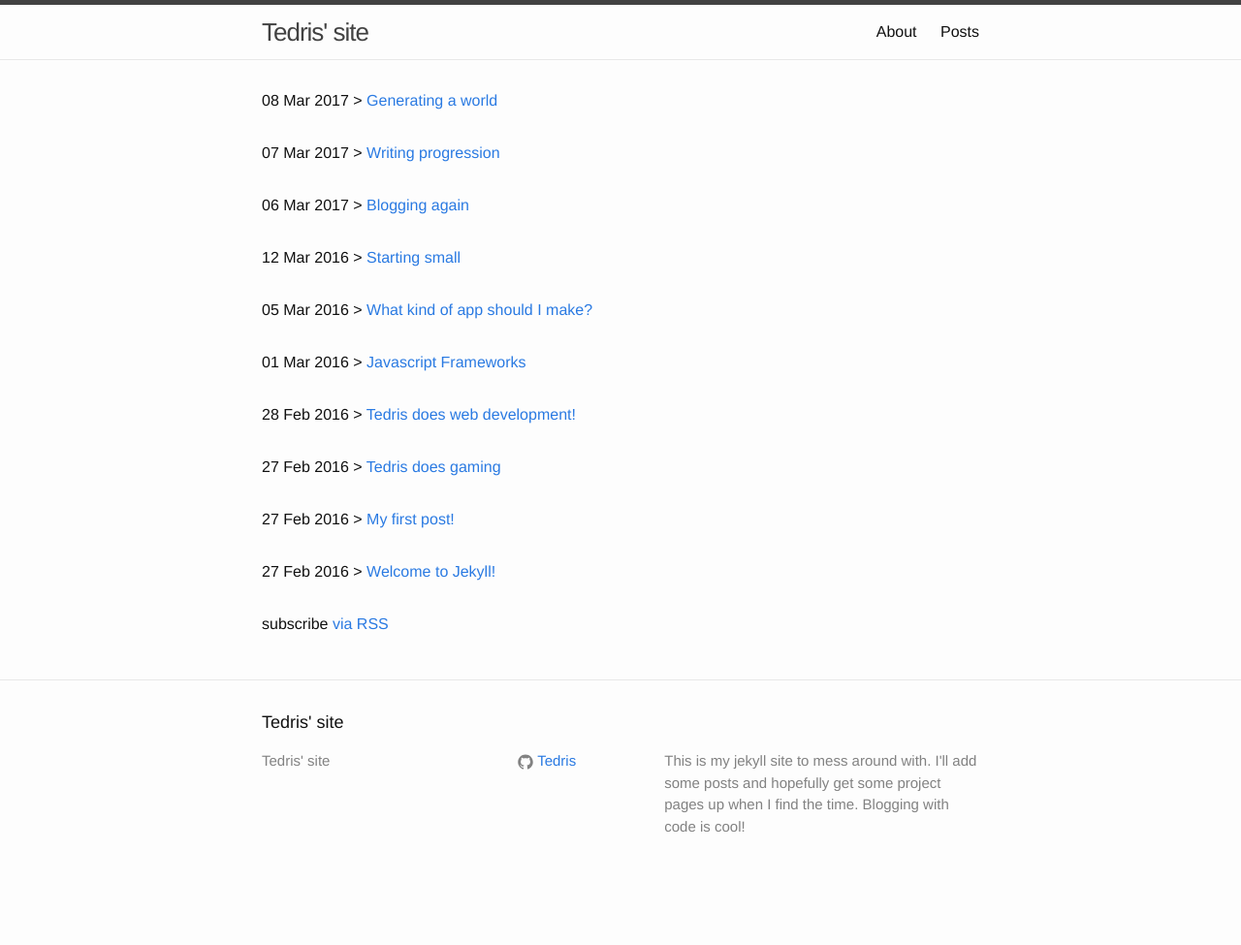
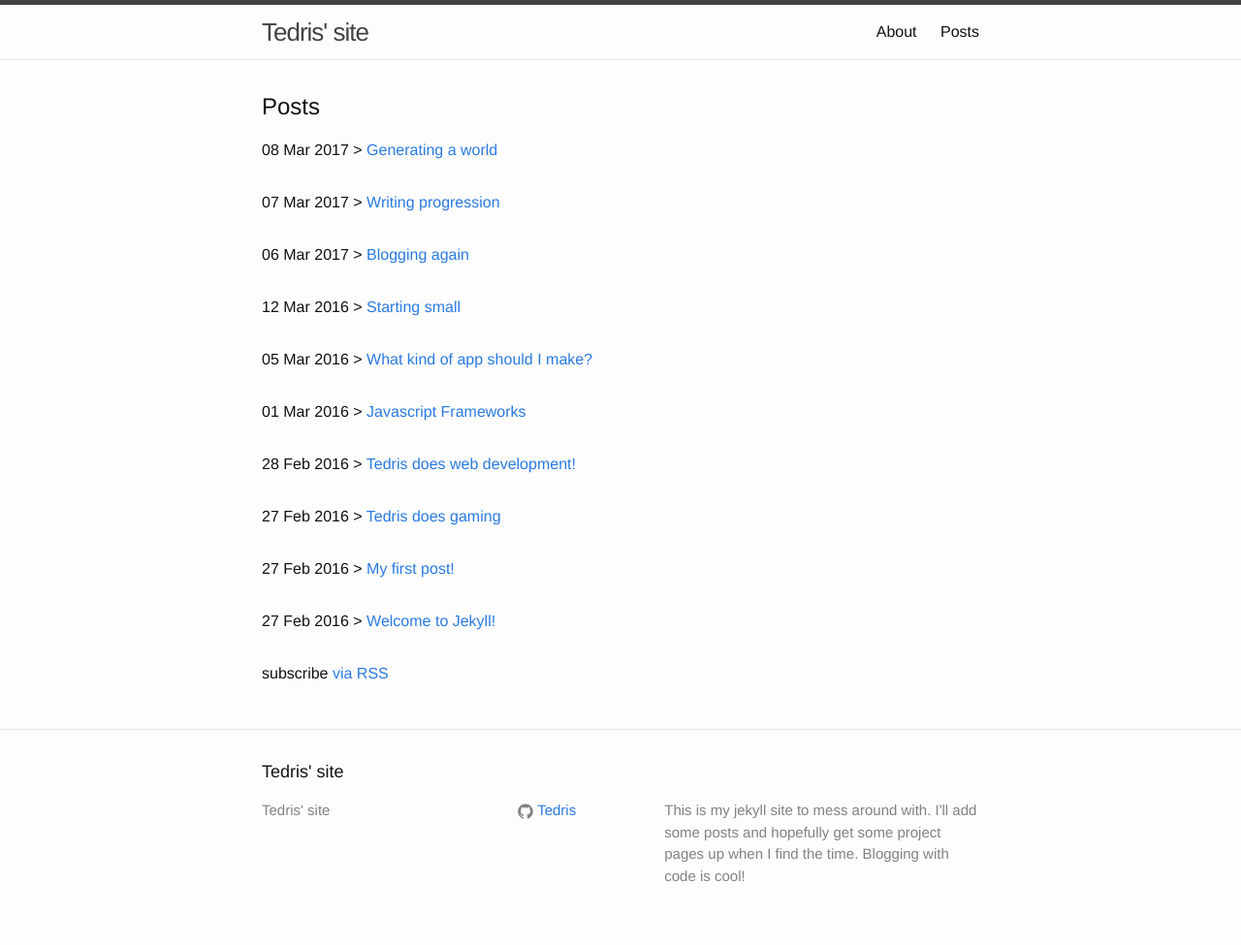
Before and after one commit to Tedris/tedris.github.io, a Jekyll site: the page built from index.html, in a window 1280 px wide. Shown: the whole page at 97% size. Built offline with Jekyll 4.4.1, drawn with Linux system fonts in a browser that asks for light colours; before the commit the page ends 924 px from its top, so only the background shows below that.

Commit message:
Adding index title

```diff
--- a/index.html
+++ b/index.html
@@ -4,7 +4,7 @@ title: Posts
 ---
 
 <div class="home">
-
+  <h2>Posts</h2>
   <ul class="post-list">
     {% for post in site.posts %}
         <li><span>{{ post.date | date_to_string }} ></span> <a href="{{ post.url}}">{{ post.title }}</a></li>
```
